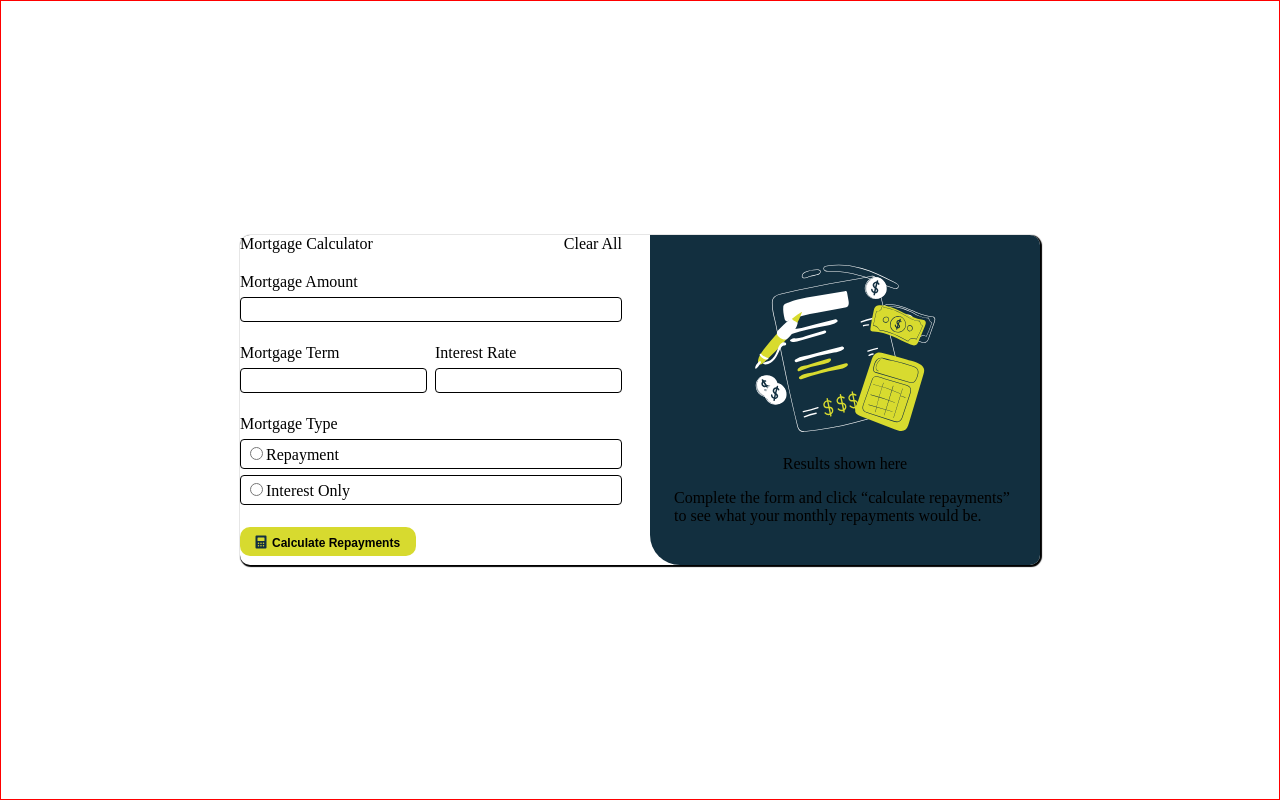
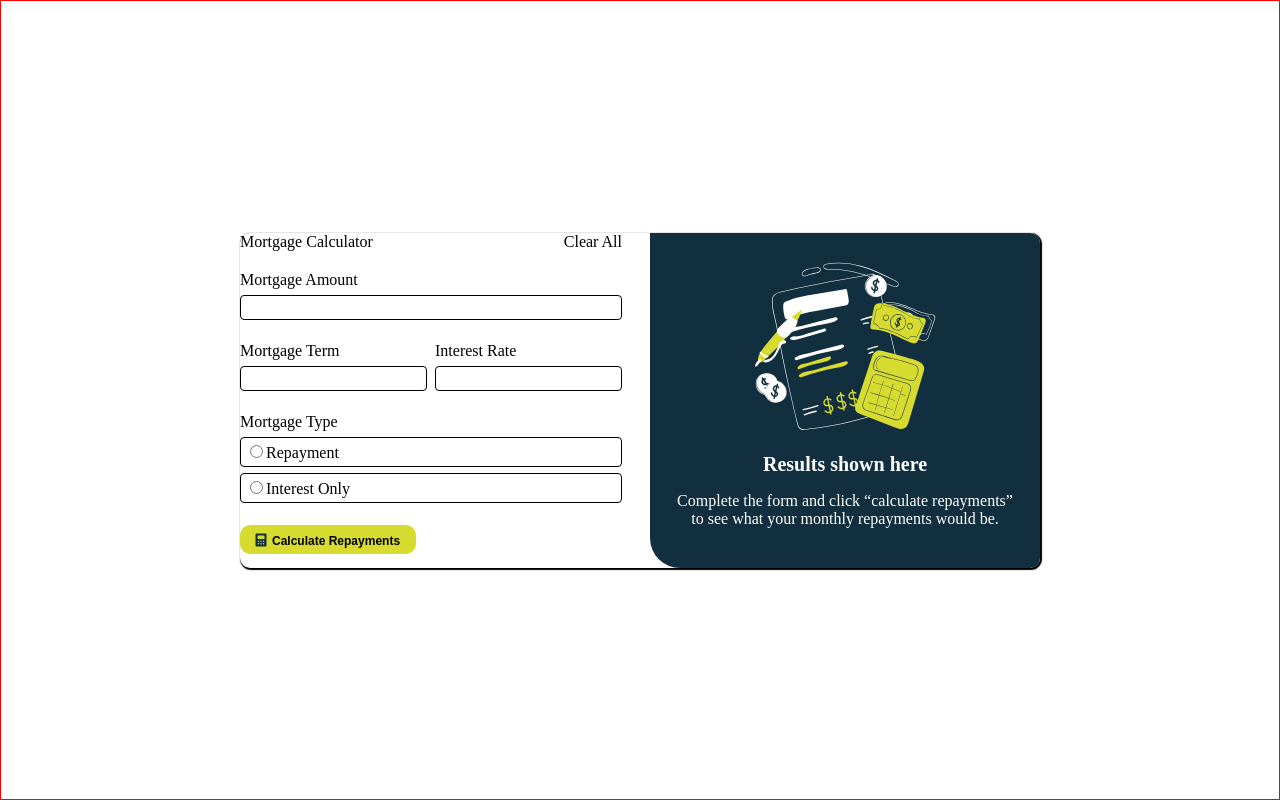
Before and after one commit to parvathy07r/mortgage-repayment-calculator, a plain HTML site: page index.html in a window 1280 px wide. Drawn offline with Linux system fonts and the light colour scheme.

Commit message:
style: added style to the default result page

```diff
--- a/styles.css
+++ b/styles.css
@@ -97,11 +97,12 @@ input[type = "radio"] {
     justify-content: center;
     align-items: center;
     padding: 24px;
+    color: white;
 
 }
 
-.result-section-default > p {
-    width: 364px;
+.result-section-default > .description {
+    text-align: center;
 }
 
 .display-result-section {
@@ -158,3 +159,8 @@ input[type = "radio"] {
     font-size: 20px;
     font-weight: bold;
 }
+
+.heading {
+    font-size: 20px;
+    font-weight: bold;
+}
```
